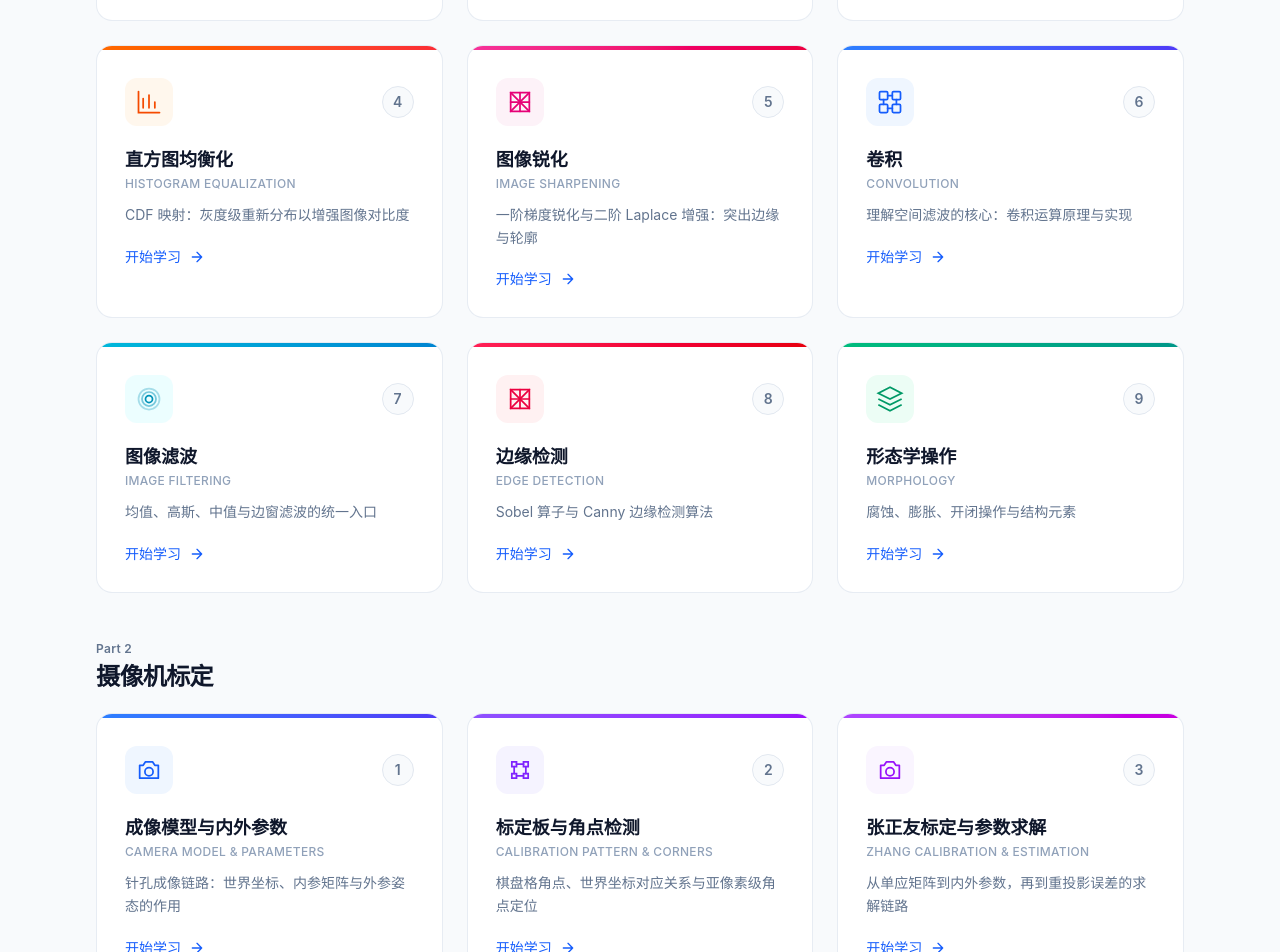
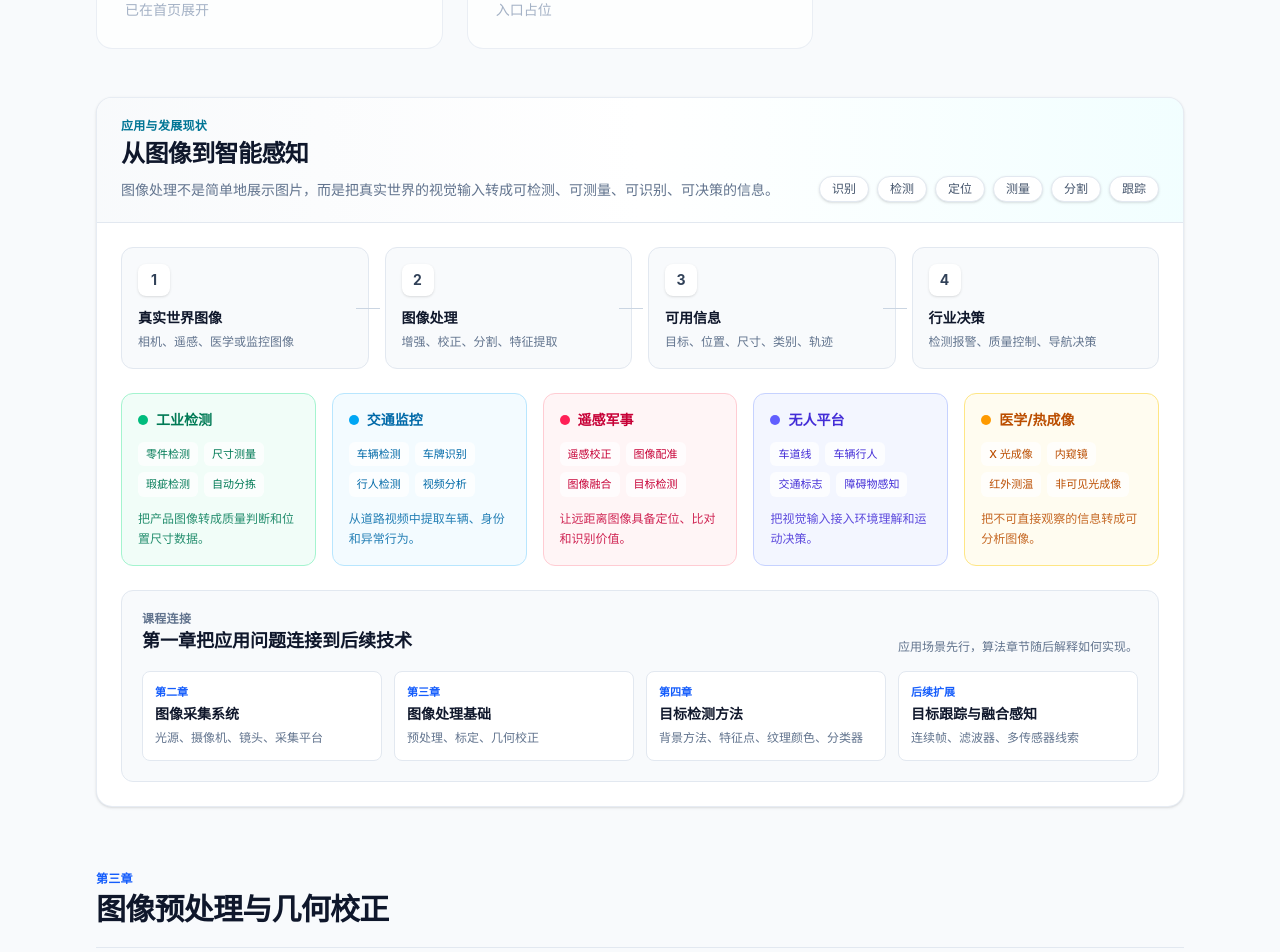
Before and after one commit to WhitePlusMS/Classical-CV-Lab, a Next.js app: page / in a window 1280 px wide. Shown: the part 880-1832 px from the top of the page. Built offline with nearby package versions, Linux system fonts and the light colour scheme.

Commit message:
feat(home): 首页新增第一章入口和应用导入内容 / Part 5 检测流程拆分

```diff
--- a/src/app/page.tsx
+++ b/src/app/page.tsx
@@ -6,6 +6,7 @@ type ConceptCard = {
   title: string;
   titleEn: string;
   description?: string;
+  actionLabel?: string;
   icon: ReactNode;
   color: string;
   bgLight: string;
@@ -384,12 +385,12 @@ const implementedCards = {
     href: '/concepts/classifier-detection-pipeline',
     title: '分类器与检测流程',
     titleEn: 'Classifier & Detection Pipeline',
-    description: 'SVM 最大间隔分类与级联分类器多级过滤的滑动窗口检测流程',
+    description: '从训练样本、特征提取、分类器判定到滑动窗口输出检测框的完整流程',
     icon: icons.target,
     color: 'from-amber-500 to-yellow-600',
     bgLight: 'bg-amber-50',
     textColor: 'text-amber-700',
-}
+  },
 } as const satisfies Record<string, ConceptCard>;
 
 const placeholder = (
@@ -408,7 +409,46 @@ const placeholder = (
   textColor,
 });
 
+const chapterOneCards = {
+  applicationsOverview: {
+    ...placeholder(
+      '应用与发展现状',
+      'Applications & Trends',
+      icons.target,
+      'from-sky-500 to-cyan-600',
+      'bg-sky-50',
+      'text-sky-600',
+    ),
+    description: '梳理图像处理的典型应用场景、行业案例和课程入口。',
+    actionLabel: '已在首页展开',
+  },
+  acquisitionSystem: {
+    ...placeholder(
+      '图像采集处理系统',
+      'Acquisition System',
+      icons.camera,
+      'from-indigo-500 to-blue-600',
+      'bg-indigo-50',
+      'text-indigo-600',
+    ),
+    description: '概览光源、摄像机、镜头和采集平台的基础链路。',
+  },
+} as const;
+
 const learningChapters: LearningChapter[] = [
+  {
+    chapter: '第一章',
+    title: '图像采集与处理基础',
+    subtitle: '应用场景与采集系统入口',
+    modules: [
+      {
+        eyebrow: 'Part 1',
+        title: '课程导入',
+        source: '',
+        concepts: [chapterOneCards.applicationsOverview, chapterOneCards.acquisitionSystem],
+      },
+    ],
+  },
   {
     chapter: '第三章',
     title: '图像预处理与几何校正',
@@ -495,12 +535,154 @@ const learningChapters: LearningChapter[] = [
         concepts: [
           implementedCards.hogFeature,
           implementedCards.haarLbpFeatureVector,
+        ],
+      },
+      {
+        eyebrow: 'Part 5',
+        title: '检测流程',
+        source: '',
+        concepts: [
           implementedCards.classifierDetectionPipeline,
         ],
       },
     ],
   },
 ];
+
+const applicationFlow = ['真实世界图像', '图像处理', '可用信息', '行业决策'] as const;
+
+const applicationDomains = [
+  {
+    title: '工业检测',
+    tone: 'border-emerald-200 bg-emerald-50/70 text-emerald-700',
+    marker: 'bg-emerald-500',
+    tasks: ['零件检测', '尺寸测量', '瑕疵检测', '自动分拣'],
+    output: '把产品图像转成质量判断和位置尺寸数据。',
+  },
+  {
+    title: '交通监控',
+    tone: 'border-sky-200 bg-sky-50/75 text-sky-700',
+    marker: 'bg-sky-500',
+    tasks: ['车辆检测', '车牌识别', '行人检测', '视频分析'],
+    output: '从道路视频中提取车辆、身份和异常行为。',
+  },
+  {
+    title: '遥感军事',
+    tone: 'border-rose-200 bg-rose-50/70 text-rose-700',
+    marker: 'bg-rose-500',
+    tasks: ['遥感校正', '图像配准', '图像融合', '目标检测'],
+    output: '让远距离图像具备定位、比对和识别价值。',
+  },
+  {
+    title: '无人平台',
+    tone: 'border-indigo-200 bg-indigo-50/70 text-indigo-700',
+    marker: 'bg-indigo-500',
+    tasks: ['车道线', '车辆行人', '交通标志', '障碍物感知'],
+    output: '把视觉输入接入环境理解和运动决策。',
+  },
+  {
+    title: '医学/热成像',
+    tone: 'border-amber-200 bg-amber-50/75 text-amber-700',
+    marker: 'bg-amber-500',
+    tasks: ['X 光成像', '内窥镜', '红外测温', '非可见光成像'],
+    output: '把不可直接观察的信息转成可分析图像。',
+  },
+] as const;
+
+const courseConnections = [
+  { chapter: '第二章', title: '图像采集系统', detail: '光源、摄像机、镜头、采集平台' },
+  { chapter: '第三章', title: '图像处理基础', detail: '预处理、标定、几何校正' },
+  { chapter: '第四章', title: '目标检测方法', detail: '背景方法、特征点、纹理颜色、分类器' },
+  { chapter: '后续扩展', title: '目标跟踪与融合感知', detail: '连续帧、滤波器、多传感器线索' },
+] as const;
+
+function ApplicationsOverviewPanel() {
+  return (
+    <div className="overflow-hidden rounded-2xl border border-slate-200/80 bg-white shadow-sm">
+      <div className="border-b border-slate-200 bg-gradient-to-r from-slate-50 via-white to-cyan-50/70 px-6 py-5">
+        <div className="flex flex-col gap-4 lg:flex-row lg:items-end lg:justify-between">
+          <div>
+            <p className="text-xs font-semibold tracking-wide text-cyan-700">应用与发展现状</p>
+            <h5 className="mt-1 text-2xl font-bold tracking-tight text-slate-900">从图像到智能感知</h5>
+            <p className="mt-2 max-w-2xl text-sm leading-6 text-slate-500">
+              图像处理不是简单地展示图片，而是把真实世界的视觉输入转成可检测、可测量、可识别、可决策的信息。
+            </p>
+          </div>
+          <div className="flex flex-wrap gap-2">
+            {['识别', '检测', '定位', '测量', '分割', '跟踪'].map(task => (
+              <span
+                key={task}
+                className="rounded-full border border-slate-200 bg-white px-3 py-1 text-xs font-medium text-slate-600 shadow-sm"
+              >
+                {task}
+              </span>
+            ))}
+          </div>
+        </div>
+      </div>
+
+      <div className="p-6">
+        <div className="grid gap-4 md:grid-cols-4">
+          {applicationFlow.map((step, index) => (
+            <div key={step} className="relative rounded-xl border border-slate-200 bg-slate-50 px-4 py-4">
+              <div className="mb-3 flex h-8 w-8 items-center justify-center rounded-lg bg-white text-sm font-bold text-slate-700 shadow-sm">
+                {index + 1}
+              </div>
+              <div className="text-sm font-semibold text-slate-900">{step}</div>
+              <div className="mt-1 text-xs leading-5 text-slate-500">
+                {index === 0 ? '相机、遥感、医学或监控图像' : null}
+                {index === 1 ? '增强、校正、分割、特征提取' : null}
+                {index === 2 ? '目标、位置、尺寸、类别、轨迹' : null}
+                {index === 3 ? '检测报警、质量控制、导航决策' : null}
+              </div>
+              {index < applicationFlow.length - 1 ? (
+                <div className="absolute -right-3 top-1/2 hidden h-px w-6 bg-slate-300 md:block" />
+              ) : null}
+            </div>
+          ))}
+        </div>
+
+        <div className="mt-6 grid gap-4 lg:grid-cols-5">
+          {applicationDomains.map(domain => (
+            <div key={domain.title} className={`rounded-xl border p-4 ${domain.tone}`}>
+              <div className="mb-3 flex items-center gap-2">
+                <span className={`h-2.5 w-2.5 rounded-full ${domain.marker}`} />
+                <h6 className="text-sm font-bold">{domain.title}</h6>
+              </div>
+              <div className="flex flex-wrap gap-1.5">
+                {domain.tasks.map(task => (
+                  <span key={task} className="rounded-md bg-white/75 px-2 py-1 text-[11px] font-medium">
+                    {task}
+                  </span>
+                ))}
+              </div>
+              <p className="mt-3 text-xs leading-5 opacity-85">{domain.output}</p>
+            </div>
+          ))}
+        </div>
+
+        <div className="mt-6 rounded-xl border border-slate-200 bg-slate-50 p-5">
+          <div className="mb-4 flex flex-col gap-1 sm:flex-row sm:items-end sm:justify-between">
+            <div>
+              <p className="text-xs font-semibold tracking-wide text-slate-500">课程连接</p>
+              <h6 className="text-lg font-bold text-slate-900">第一章把应用问题连接到后续技术</h6>
+            </div>
+            <p className="text-xs text-slate-500">应用场景先行，算法章节随后解释如何实现。</p>
+          </div>
+          <div className="grid gap-3 md:grid-cols-4">
+            {courseConnections.map(item => (
+              <div key={`${item.chapter}-${item.title}`} className="rounded-lg border border-slate-200 bg-white p-3">
+                <div className="text-[11px] font-semibold text-blue-600">{item.chapter}</div>
+                <div className="mt-1 text-sm font-bold text-slate-900">{item.title}</div>
+                <div className="mt-1 text-xs leading-5 text-slate-500">{item.detail}</div>
+              </div>
+            ))}
+          </div>
+        </div>
+      </div>
+    </div>
+  );
+}
 
 function ConceptCardView({ concept, index }: { concept: ConceptCard; index: number }) {
   const inner = (
@@ -532,7 +714,7 @@ function ConceptCardView({ concept, index }: { concept: ConceptCard; index: numb
         )}
 
         <div className={`mt-5 flex items-center gap-2 text-sm font-medium ${concept.href ? 'text-blue-600' : 'text-slate-400'}`}>
-          <span>{concept.href ? '开始学习' : '入口占位'}</span>
+          <span>{concept.href ? '开始学习' : concept.actionLabel ?? '入口占位'}</span>
           {concept.href ? (
             <svg
               className="w-4 h-4 group-hover:translate-x-1 transition-transform"
@@ -633,6 +815,8 @@ export default function Home() {
                     </div>
                   </div>
                 ))}
+
+                {chapter.chapter === '第一章' ? <ApplicationsOverviewPanel /> : null}
               </div>
             </section>
           ))}
```
